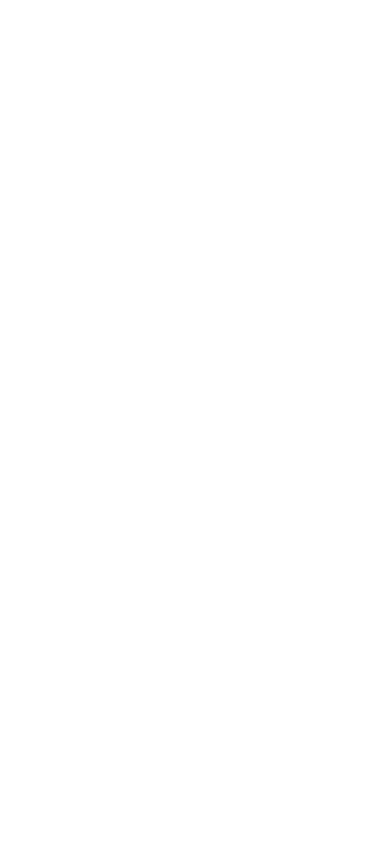
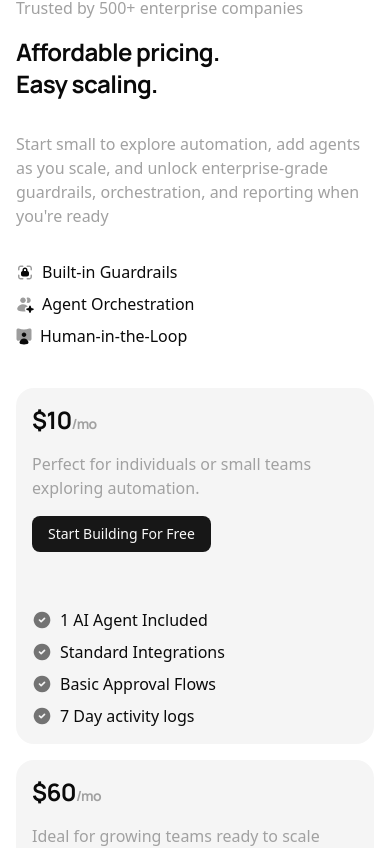
Before and after one commit to DEVESH-001/Agentic-AI-, a Next.js app: page / in a window 390 px wide. Shown: the part 7000-7848 px from the top of the page. Before the commit the page ends 6948 px from the top, so only its background shows below. Built offline with nearby package versions, Linux system fonts and the light colour scheme.

Commit message:
Pricing Section ✅

```diff
--- a/app/page.tsx
+++ b/app/page.tsx
@@ -4,6 +4,8 @@
 import Hero from "@/components/hero";
 import LogoCloud from "@/components/logo-cloud";
 import { Outcomes } from "@/components/outcomes";
+import { Pricing } from "@/components/pricing";
+
 
 import Speed from "@/components/speed";
 
@@ -16,7 +18,8 @@
       <Speed />
       <FeaturesSecondary />
       <Outcomes />
-      <FeaturesTertiary/>
+      <FeaturesTertiary />
+      <Pricing />
     </div>
   );
 }
--- /dev/null
+++ b/components/pricing.tsx
@@ -0,0 +1,235 @@
+"use client";
+
+import { IconCircleCheckFilled } from "@tabler/icons-react";
+import { Container } from "./container";
+import Heading from "./heading";
+import SubHeading from "./subheading";
+import { Button } from "./ui/button";
+import Link from "next/link";
+
+export const Pricing = () => {
+  return (
+    <section className="relative overflow-hidden py-10 md:py-20 lg:py-32">
+      <Container className="grid grid-cols-1 items-center gap-10 md:grid-cols-2">
+        <div className="flex flex-col gap-4">
+          <SubHeading className="mt-2">
+            Trusted by 500+ enterprise companies
+          </SubHeading>
+          <Heading>
+            Affordable pricing. <br /> Easy scaling.
+          </Heading>
+          <SubHeading className="mt-4">
+            Start small to explore automation, add agents as you scale, and
+            unlock enterprise-grade guardrails, orchestration, and reporting
+            when you're ready
+          </SubHeading>
+          {/* `*:` is a special syntax for applying styles to all child elements */}
+          <ul className="mt-4 flex list-none flex-col gap-2 *:flex *:items-center *:gap-2">
+            <li>
+              <LockIcon />
+              <p>Built-in Guardrails</p>
+            </li>
+            <li>
+              <HumanIcon />
+              <p>Agent Orchestration</p>
+            </li>
+            <li>
+              <Human2Icon />
+              <p>Human-in-the-Loop</p>
+            </li>
+          </ul>
+        </div>
+
+        {/* Price Card*/}
+        <div className="flex flex-col gap-4">
+          <PricingCard
+            price="10"
+            ctaLink="#"
+            ctaText="Start Building For Free"
+            description="Perfect for individuals or small teams exploring automation."
+            steps={[
+              "1 AI Agent Included",
+              "Standard Integrations",
+              "Basic Approval Flows",
+              "7 Day activity logs",
+            ]}
+          />
+          <PricingCard
+            price="60"
+            ctaLink="#"
+            ctaText="Contact Sales"
+            description="Ideal for growing teams ready to scale automation safely."
+            steps={[
+              "Upto 5 AI Agents",
+              "Multi Agent Orchestration",
+              "Advanced Approval Flows",
+              "30 Day activity logs",
+              "ROI Insights",
+            ]}
+          />
+        </div>
+      </Container>
+    </section>
+  );
+};
+
+const PricingCard = ({
+  price,
+  ctaLink,
+  ctaText,
+  description,
+  steps,
+}: {
+  price: string;
+  ctaLink: string;
+  ctaText: string;
+  description: string;
+  steps: string[];
+}) => {
+  return (
+    <>
+      <div className="grid grid-cols-1 items-center gap-10 rounded-2xl bg-neutral-100 p-4 md:grid-cols-2 md:p-8">
+        <div>
+          <Heading>
+            ${price}
+            <span className="text-sm text-neutral-400 md:text-xl lg:text-3xl">
+              /mo
+            </span>
+          </Heading>
+            <SubHeading className="mt-4 ">{description}</SubHeading>
+          <Button className="mt-4" asChild>
+            <Link href={ctaLink || "#"}>{ctaText}</Link>
+          </Button>
+        </div>
+        {/* Features List */}
+        <ul className="mt-4 flex list-none flex-col gap-2 *:flex *:items-center *:gap-2 *:font-medium">
+          {steps &&
+            steps.map((step, index) => <Steps key={index} title={step} />)}
+        </ul>
+      </div>
+    </>
+  );
+};
+
+const Steps = ({ title }: { title: string }) => {
+  return (
+    <li>
+      <IconCircleCheckFilled className="size-5 text-neutral-500" />
+      <p>{title}</p>
+    </li>
+  );
+};
+
+// icons
+
+export const LockIcon = (props: React.SVGAttributes<SVGSVGElement>) => {
+  return (
+    <svg
+      width="18"
+      height="19"
+      viewBox="0 0 18 19"
+      fill="none"
+      xmlns="http://www.w3.org/2000/svg"
+      {...props}
+    >
+      <path
+        fillRule="evenodd"
+        clipRule="evenodd"
+        d="M4.75 4C4.05921 4 3.5 4.55921 3.5 5.25V6.75C3.5 7.16421 3.16421 7.5 2.75 7.5C2.33579 7.5 2 7.16421 2 6.75V5.25C2 3.73079 3.23079 2.5 4.75 2.5H6.75C7.16421 2.5 7.5 2.83579 7.5 3.25C7.5 3.66421 7.16421 4 6.75 4H4.75Z"
+        fill="currentColor"
+        fillOpacity="0.4"
+      ></path>
+      <path
+        fillRule="evenodd"
+        clipRule="evenodd"
+        d="M10.5 3.25C10.5 2.83579 10.8358 2.5 11.25 2.5H13.25C14.7692 2.5 16 3.73079 16 5.25V6.75C16 7.16421 15.6642 7.5 15.25 7.5C14.8358 7.5 14.5 7.16421 14.5 6.75V5.25C14.5 4.55921 13.9408 4 13.25 4H11.25C10.8358 4 10.5 3.66421 10.5 3.25Z"
+        fill="currentColor"
+        fillOpacity="0.4"
+      ></path>
+      <path
+        fillRule="evenodd"
+        clipRule="evenodd"
+        d="M15.25 11.5C15.6642 11.5 16 11.8358 16 12.25V13.75C16 15.2692 14.7692 16.5 13.25 16.5H11.25C10.8358 16.5 10.5 16.1642 10.5 15.75C10.5 15.3358 10.8358 15 11.25 15H13.25C13.9408 15 14.5 14.4408 14.5 13.75V12.25C14.5 11.8358 14.8358 11.5 15.25 11.5Z"
+        fill="currentColor"
+        fillOpacity="0.4"
+      ></path>
+      <path
+        fillRule="evenodd"
+        clipRule="evenodd"
+        d="M2.75 11.5C3.16421 11.5 3.5 11.8358 3.5 12.25V13.75C3.5 14.4408 4.05921 15 4.75 15H6.75C7.16421 15 7.5 15.3358 7.5 15.75C7.5 16.1642 7.16421 16.5 6.75 16.5H4.75C3.23079 16.5 2 15.2692 2 13.75V12.25C2 11.8358 2.33579 11.5 2.75 11.5Z"
+        fill="currentColor"
+        fillOpacity="0.4"
+      ></path>
+      <path
+        fillRule="evenodd"
+        clipRule="evenodd"
+        d="M8 7C8 6.44821 8.44821 6 9 6C9.55179 6 10 6.44821 10 7V8H8V7ZM6.5 8.06304V7C6.5 5.61979 7.61979 4.5 9 4.5C10.3802 4.5 11.5 5.61979 11.5 7V8.06304C12.3623 8.28508 13 9.06797 13 10V11.5C13 12.6048 12.1041 13.5 11 13.5H7C5.89594 13.5 5 12.6048 5 11.5V10C5 9.06797 5.63767 8.28508 6.5 8.06304Z"
+        fill="currentColor"
+      ></path>
+    </svg>
+  );
+};
+
+export const HumanIcon = (props: React.SVGAttributes<SVGSVGElement>) => {
+  return (
+    <svg
+      width="18"
+      height="19"
+      viewBox="0 0 18 19"
+      fill="none"
+      xmlns="http://www.w3.org/2000/svg"
+      {...props}
+    >
+      <path
+        d="M17.2371 13.5386L15.3426 12.9077L14.7113 11.0132C14.6092 10.7075 14.3226 10.5005 13.9999 10.5005C13.6772 10.5005 13.3905 10.7075 13.2885 11.0132L12.6572 12.9077L10.7627 13.5386C10.4565 13.6411 10.25 13.9273 10.25 14.2505C10.25 14.5737 10.4565 14.8599 10.7627 14.9624L12.6572 15.5933L13.2885 17.4878C13.3906 17.7935 13.6772 18.0005 13.9999 18.0005C14.3226 18.0005 14.6093 17.7935 14.7113 17.4878L15.3426 15.5933L17.2371 14.9624C17.5433 14.8599 17.7498 14.5737 17.7498 14.2505C17.7498 13.9273 17.5433 13.6411 17.2371 13.5386Z"
+        fill="currentColor"
+      ></path>
+      <path
+        d="M11.6151 11.2895C10.474 10.0372 8.83022 9.24951 6.9996 9.24951C4.56053 9.24951 2.45281 10.6468 1.42431 12.681C0.804978 13.9059 1.47762 15.3468 2.71358 15.776C3.80672 16.1556 5.26759 16.5005 6.9996 16.5005C8.05815 16.5005 9.01554 16.3716 9.84957 16.1848C9.17828 15.7855 8.74973 15.0565 8.74973 14.2505C8.74973 13.2811 9.36968 12.423 10.2863 12.1162L11.4711 11.7216L11.6151 11.2895Z"
+        fill="currentColor"
+        fillOpacity="0.4"
+      ></path>
+      <path
+        fillRule="evenodd"
+        clipRule="evenodd"
+        d="M4.25 5.25049C4.25 3.7313 5.48133 2.50049 7 2.50049C8.51867 2.50049 9.75 3.7313 9.75 5.25049C9.75 6.76968 8.51867 8.00049 7 8.00049C5.48133 8.00049 4.25 6.76968 4.25 5.25049Z"
+        fill="currentColor"
+        fillOpacity="0.4"
+      ></path>
+      <path
+        fillRule="evenodd"
+        clipRule="evenodd"
+        d="M10.5498 7.58782C10.9707 7.84943 11.4675 8.00049 11.9995 8.00049C13.5182 8.00049 14.7495 6.76968 14.7495 5.25049C14.7495 3.7313 13.5182 2.50049 11.9995 2.50049C11.4675 2.50049 10.9707 2.65155 10.5498 2.91315C10.9921 3.58366 11.2495 4.38692 11.2495 5.25049C11.2495 6.11405 10.9921 6.91732 10.5498 7.58782Z"
+        fill="currentColor"
+        fillOpacity="0.4"
+      ></path>
+    </svg>
+  );
+};
+
+export const Human2Icon = (props: React.SVGAttributes<SVGSVGElement>) => {
+  return (
+    <svg
+      width="16"
+      height="17"
+      viewBox="0 0 16 17"
+      fill="none"
+      xmlns="http://www.w3.org/2000/svg"
+      {...props}
+    >
+      <path
+        opacity="0.4"
+        d="M14.7617 0.831335C14.2993 0.504635 13.7036 0.423631 13.1714 0.612135C9.7407 1.83043 6.2608 1.82993 2.8281 0.612635C2.2954 0.425131 1.6997 0.505735 1.2378 0.832335C0.7759 1.15853 0.5 1.69123 0.5 2.25713V11.0017C0.5 11.5676 0.7759 12.1008 1.2383 12.427C1.7002 12.7532 2.2945 12.8337 2.8281 12.6462C6.2607 11.4294 9.7407 11.4289 13.1714 12.6467C13.3613 12.7136 13.5586 12.7468 13.7549 12.7468C14.1109 12.7468 14.4639 12.6379 14.7617 12.4275C15.2241 12.1013 15.5 11.5681 15.5 11.0022V2.25663C15.5 1.69073 15.2241 1.15753 14.7617 0.831335Z"
+        fill="currentColor"
+      ></path>
+      <path
+        d="M8 9C9.2426 9 10.25 7.99264 10.25 6.75C10.25 5.50736 9.2426 4.5 8 4.5C6.75736 4.5 5.75 5.50736 5.75 6.75C5.75 7.99264 6.75736 9 8 9Z"
+        fill="currentColor"
+      ></path>
+      <path
+        d="M12.4626 14.0649C12.0075 11.999 10.1311 10.5 8.00016 10.5C5.86926 10.5 3.99286 11.999 3.53776 14.0654C3.35366 14.9038 3.87756 15.7622 4.73066 16.0195C5.79026 16.3383 6.89036 16.5 8.00016 16.5C9.10568 16.5 10.2053 16.3384 11.2692 16.0195C12.1232 15.7627 12.6471 14.9043 12.4626 14.0649Z"
+        fill="currentColor"
+      ></path>
+    </svg>
+  );
+};
```
